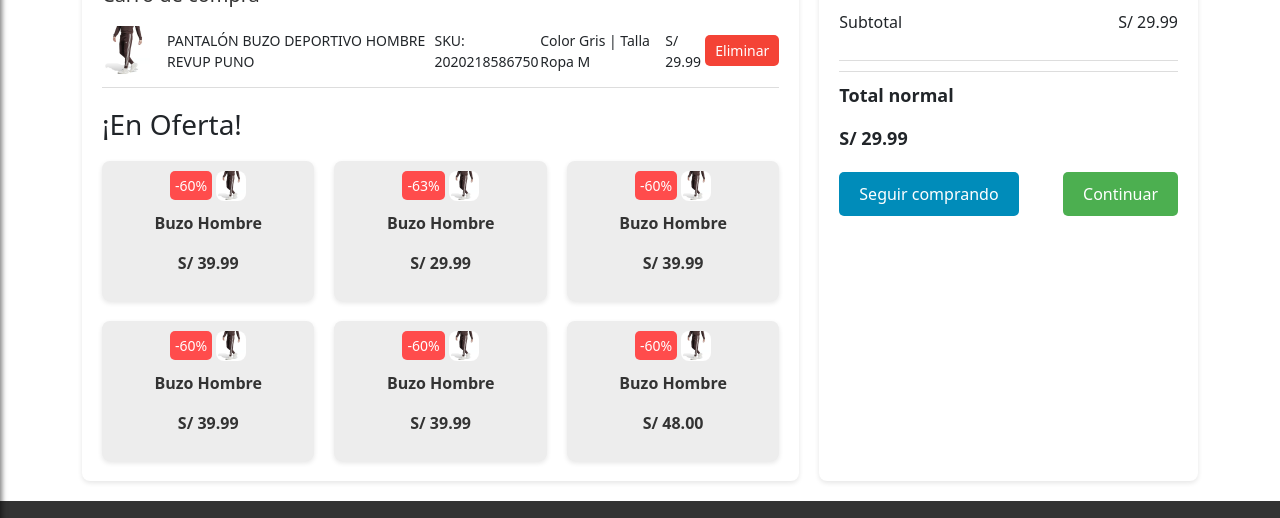
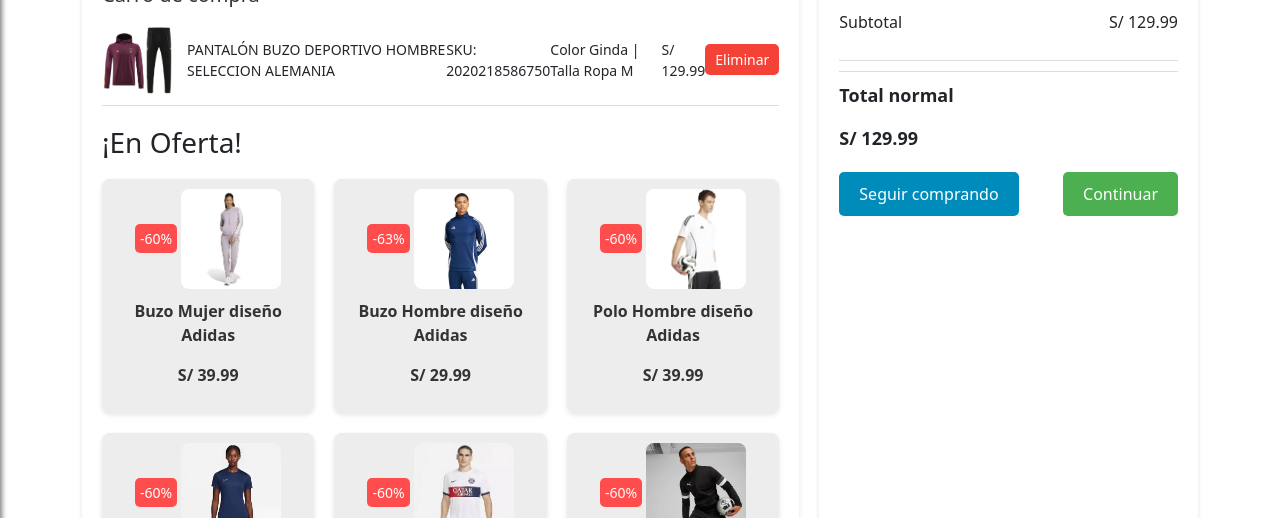
Before and after one commit to llanosNEGO/textileria, a website: page public/templates/pedidos.html in a window 1280 px wide. Shown: the part 182-700 px from the top of the page. Drawn offline with nearby package versions, Linux system fonts and the light colour scheme.

Commit message:
actualizacion

```diff
--- a/package.json
+++ b/package.json
@@ -1,6 +1,6 @@
 {
   "devDependencies": {
-    "vite": "^5.4.10"
+    "vite": "^5.4.11"
   },
   "scripts": {
     "dev": "vite"
--- a/public/styles/pedidos.css
+++ b/public/styles/pedidos.css
@@ -273,8 +273,8 @@
 }
 
 .item-image {
-    width: 50px; /* Ajusta el tamaño de la imagen */
-    height: 50px;
+    width: 70px;
+    height: 70px;
     object-fit: cover;
     margin-right: 15px; /* Espacio entre la imagen y el texto */
     border-radius: 5px; /* Opcional: para bordes redondeados */
@@ -316,7 +316,7 @@
 }
 
 .product img {
-    width:30px;
+    width:100px;
     height: auto;
     border-radius: 8px;
 }
--- a/public/templates/pedidos.html
+++ b/public/templates/pedidos.html
@@ -84,11 +84,11 @@
             <section class="cart-content">
                 <div class="cart-item">
                     <div class="item-info">
-                        <img src="/images/hombre_buzos.png" alt="PANTALÓN BUZO DEPORTIVO HOMBRE REVUP PUNO" class="item-image">
-                        <p class="item-name">PANTALÓN BUZO DEPORTIVO HOMBRE REVUP PUNO</p>
+                        <img src="/images/hombre_buzos8.png" alt="PANTALÓN BUZO DEPORTIVO HOMBRE SELECCION ALEMANIA" class="item-image">
+                        <p class="item-name">PANTALÓN BUZO DEPORTIVO HOMBRE SELECCION ALEMANIA</p>
                         <p class="item-details">SKU: 2020218586750</p>
-                        <p class="item-color">Color Gris | Talla Ropa M</p>
-                        <p class="item-price">S/ 29.99</p>
+                        <p class="item-color">Color Ginda | Talla Ropa M</p>
+                        <p class="item-price">S/ 129.99</p>
                     </div>
                     <button class="remove-item">Eliminar</button>
                 </div>
@@ -97,38 +97,38 @@
                     <div class="recommended-products">
                         <div class="product">
                             <span>-60%</span>
-                            <img src="/images/hombre_buzos.png" alt="Producto 1">
-                            <p>Buzo Hombre</p>
+                            <img src="/images/mujer_buzos7.png" alt="Producto 1">
+                            <p>Buzo Mujer diseño Adidas</p>
                             <p>S/ 39.99</p>
                         </div>
                         <div class="product">
                             <span>-63%</span>
-                            <img src="/images/hombre_buzos.png" alt="Producto 2">
-                            <p>Buzo Hombre</p>
+                            <img src="/images/hombre_buzos4.png" alt="Producto 2">
+                            <p>Buzo Hombre diseño Adidas</p>
                             <p>S/ 29.99</p>
                         </div>
                         <div class="product">
                             <span>-60%</span>
-                            <img src="/images/hombre_buzos.png" alt="Producto 3">
-                            <p>Buzo Hombre</p>
+                            <img src="/images/hombre_deportivo6.png" alt="Producto 3">
+                            <p>Polo Hombre diseño Adidas</p>
                             <p>S/ 39.99</p>
                         </div>
                         <div class="product">
                             <span>-60%</span>
-                            <img src="/images/hombre_buzos.png" alt="Producto 4">
-                            <p>Buzo Hombre</p>
+                            <img src="/images/mujer_polo8.png" alt="Producto 4">
+                            <p>Polo Mujer diseño Adidas</p>
                             <p>S/ 39.99</p>
                         </div>
                         <div class="product">
                             <span>-60%</span>
-                            <img src="/images/hombre_buzos.png" alt="Producto 5">
-                            <p>Buzo Hombre</p>
+                            <img src="/images/hombre_deportivo7.png" alt="Producto 5">
+                            <p>Polo Hombre diseño Adidas</p>
                             <p>S/ 39.99</p>
                         </div>
                         <div class="product">
                             <span>-60%</span>
-                            <img src="/images/hombre_buzos.png" alt="Producto 6">
-                            <p>Buzo Hombre</p>
+                            <img src="/images/hombre_buzos2.png" alt="Producto 6">
+                            <p>Buzo Hombre diseño Puma</p>
                             <p>S/ 48.00</p>
                         </div>
                     </div>
@@ -140,11 +140,11 @@
                 <h3>Resumen</h3>
                 <div class="summary-item">
                     <p>Subtotal</p>
-                    <p>S/ 29.99</p>
+                    <p>S/ 129.99</p>
                 </div>
                 <div class="total">
                     <p>Total normal</p>
-                    <p>S/ 29.99</p>
+                    <p>S/ 129.99</p>
                 </div>
                 <div class="buttons">
                     <a href="/index.html">
```
Also changed, not shown: README.md, 1 other file.
